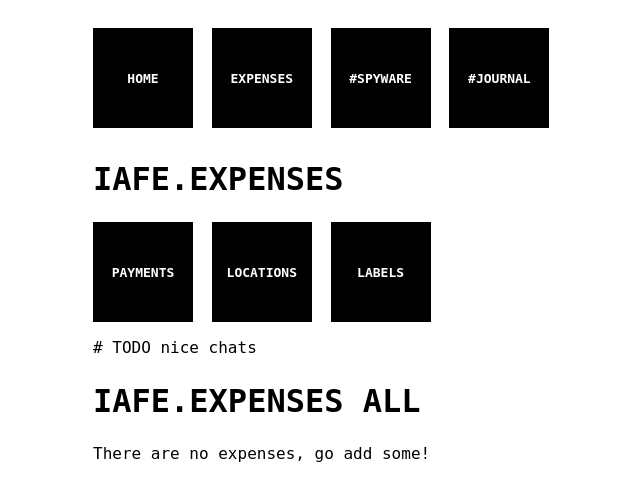
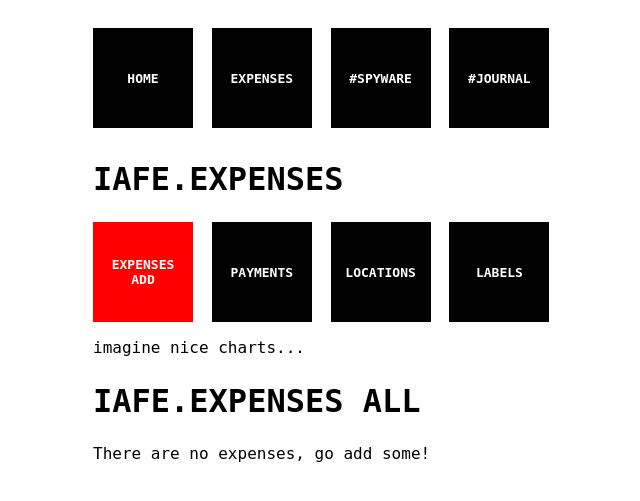
Before and after one commit to pauliusbaulius/iafe, a Django app: page /expenses/ in a window 1280 px wide. Shown: the top 501 px of the page, without its empty margins (255-895 px from the left). Run offline with Django 3.2, Linux system fonts and the light colour scheme; the visitor is signed in with stand-in values (Sample User, id 1); data that the repository does not hold is empty.

Commit message:
moved buttons around and removed #TODO

```diff
--- a/templates/expenses/index.html
+++ b/templates/expenses/index.html
@@ -3,13 +3,13 @@
 {% block content %}
     <h1>IAFE.EXPENSES</h1>
     <div class="ui-nav">
+        <form><button class="ui-button ui-button-cta" type="submit" formaction="{% url 'expense-create' %}">Expenses Add</button></form>
         <form><button class="ui-button" type="submit" formaction="{% url 'payment-list' %}">Payments</button></form>
         <form><button class="ui-button" type="submit" formaction="{% url 'location-list' %}">Locations</button></form>
         <form><button class="ui-button" type="submit" formaction="{% url 'label-list' %}">Labels</button></form>
 
     </div>
-     <p># TODO nice chats</p>
-
+    <p>imagine nice charts...</p>
     <h1>IAFE.EXPENSES ALL</h1>
     {% if my_expense_list %}
         <ul class="list-objects">
--- a/templates/index.html
+++ b/templates/index.html
@@ -4,7 +4,7 @@
     <h1>IAFE.HOME</h1>
     <form><button class="ui-button" type="submit" formaction="{% url 'logout' %}?next={{request.path}}">Logout</button></form>
 
-    <p># TODO summary and some charts</p>
+    <p>imagine nice charts here...</p>
     <p>You have logged {{ expenses }} expense(s)</p>
     <p>Spent: {{ total_spent }}€</p>
 {% endblock %}
```
